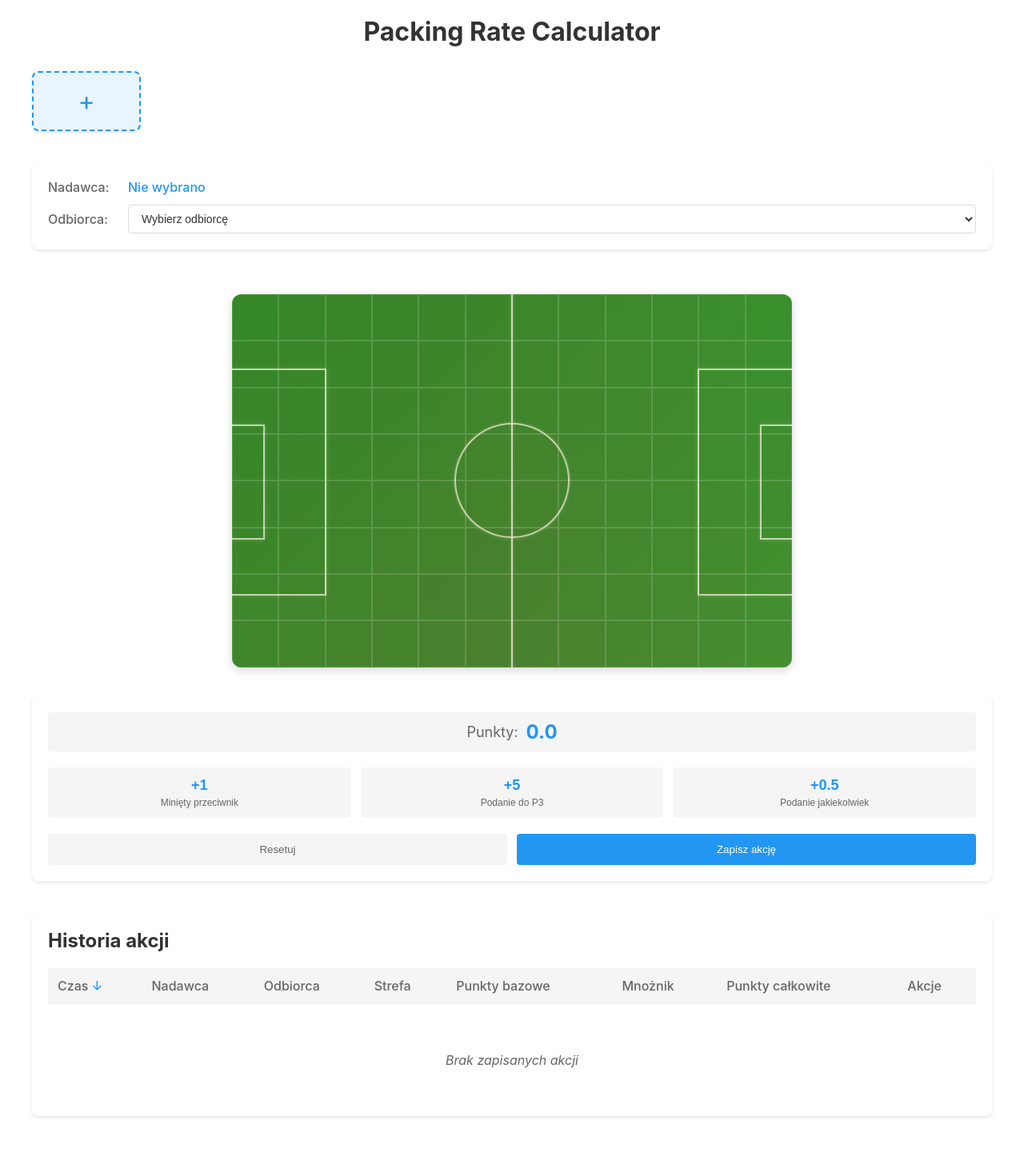
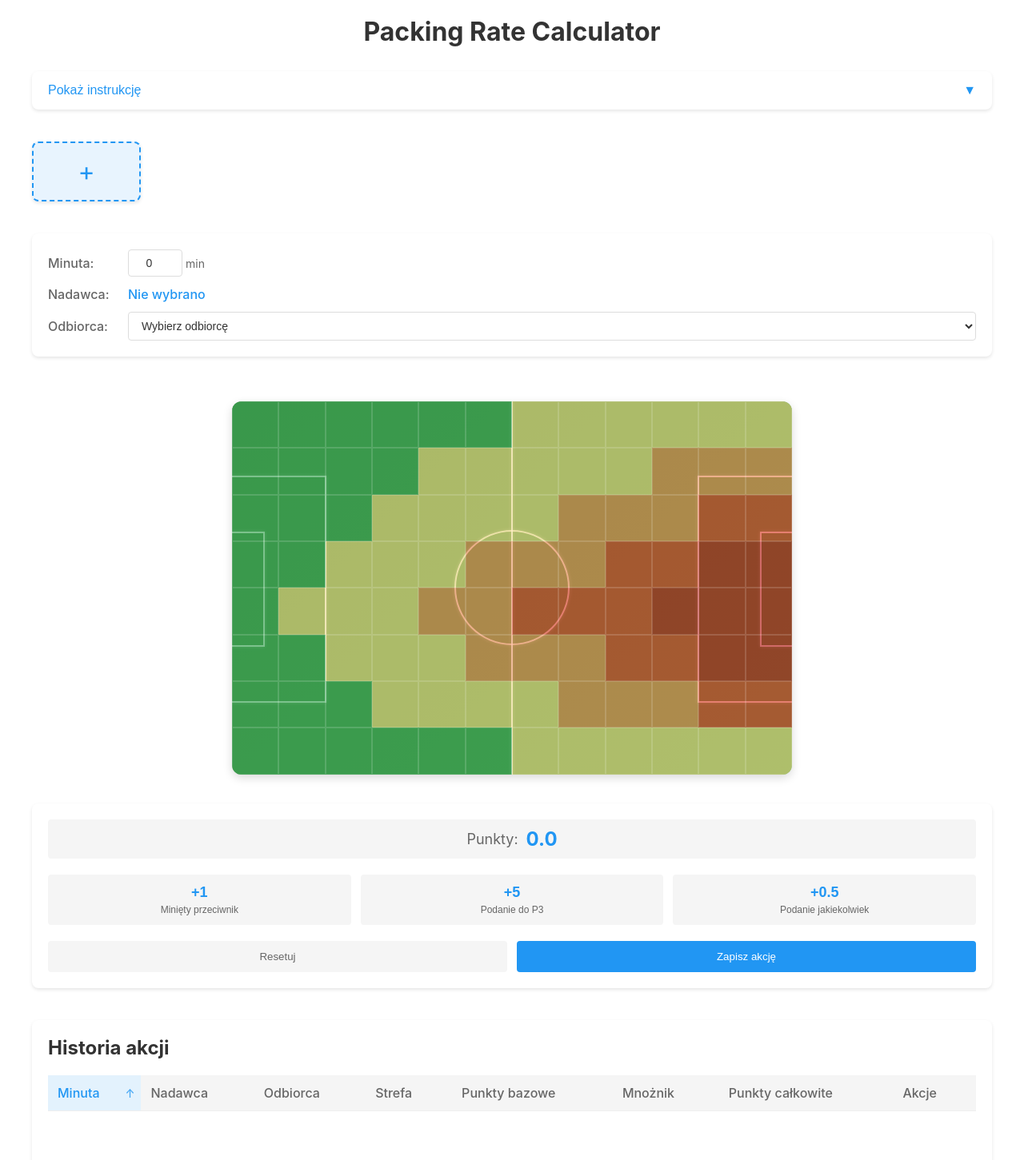
Before and after one commit to mocano6/packing, a React (Create React App) app: page / in a window 1280 px wide. Shown: the top 1451 px of the page at 80% size. Built offline with nearby package versions, Linux system fonts and the light colour scheme.

Commit message:
work part 2_

```diff
--- a/src/App.tsx
+++ b/src/App.tsx
@@ -10,6 +10,7 @@ import ActionsTable from "./components/ActionsTable/ActionsTable";
 import PlayerModal from "./components/PlayerModal/PlayerModal";
 import { XT_VALUES } from "./components/FootballPitch/constants";
 import PlayersGrid from "./components/PlayersGrid/PlayersGrid";
+import Instructions from "./components/Instructions/Instructions";
 
 const App: React.FC = () => {
   // Stan dla zawodników
@@ -35,6 +36,7 @@ const App: React.FC = () => {
   );
   const [selectedZone, setSelectedZone] = useState<number | null>(null);
   const [currentPoints, setCurrentPoints] = useState(0);
+  const [actionMinute, setActionMinute] = useState<number>(0);
 
   // Zapisywanie danych przy zmianach
   useEffect(() => {
@@ -50,6 +52,7 @@ const App: React.FC = () => {
     setSelectedReceiverId(null);
     setSelectedZone(null);
     setCurrentPoints(0);
+    setActionMinute(0);
   };
 
   // Funkcja obsługująca zapisywanie/edycję zawodnika
@@ -98,6 +101,7 @@ const App: React.FC = () => {
     const newAction: Action = {
       id: crypto.randomUUID(),
       timestamp: new Date().toISOString(),
+      minute: actionMinute,
       senderId: selectedPlayerId,
       senderName: sender.name,
       senderNumber: sender.number,
@@ -128,6 +132,7 @@ const App: React.FC = () => {
       </header>
 
       <main className="content">
+        <Instructions />
         <PlayersGrid
           players={players}
           selectedPlayerId={selectedPlayerId}
@@ -145,6 +150,8 @@ const App: React.FC = () => {
           selectedPlayerId={selectedPlayerId}
           selectedReceiverId={selectedReceiverId}
           onReceiverSelect={setSelectedReceiverId}
+          actionMinute={actionMinute}
+          onMinuteChange={setActionMinute}
         />
 
         <FootballPitch
--- a/src/components/ActionsTable/ActionsTable.module.css
+++ b/src/components/ActionsTable/ActionsTable.module.css
@@ -39,15 +39,27 @@
   cursor: pointer;
   user-select: none;
   position: relative;
+  padding-right: 25px;
+  transition: background-color 0.2s;
 }
 
 .table th:hover {
   background-color: #e0e0e0;
 }
 
+.table th[data-active-sort="true"] {
+  color: #2196f3;
+  background-color: #e3f2fd;
+}
+
 .sortIndicator {
-  margin-left: 4px;
+  position: absolute;
+  right: 8px;
+  top: 50%;
+  transform: translateY(-50%);
   color: #2196f3;
+  font-size: 14px;
+  opacity: 0.8;
 }
 
 .table tbody tr:hover {
--- a/src/components/ActionsTable/ActionsTable.tsx
+++ b/src/components/ActionsTable/ActionsTable.tsx
@@ -10,23 +10,28 @@ const ActionsTable: React.FC<ActionsTableProps> = ({
   onDeleteAction,
 }) => {
   const [sortConfig, setSortConfig] = useState<SortConfig>({
-    key: "timestamp",
-    direction: "desc",
+    key: "minute",
+    direction: "asc",
   });
-
-  const formatDate = (timestamp: string) => {
-    return new Date(timestamp).toLocaleString("pl-PL", {
-      day: "2-digit",
-      month: "2-digit",
-      year: "numeric",
-      hour: "2-digit",
-      minute: "2-digit",
-    });
-  };
 
   const sortedActions = useMemo(() => {
     const sorted = [...actions];
     sorted.sort((a, b) => {
+      if (sortConfig.key === "senderName") {
+        const aValue = `${a.senderNumber} - ${a.senderName}`;
+        const bValue = `${b.senderNumber} - ${b.senderName}`;
+        return sortConfig.direction === "asc"
+          ? aValue.localeCompare(bValue)
+          : bValue.localeCompare(aValue);
+      }
+      if (sortConfig.key === "receiverName") {
+        const aValue = `${a.receiverNumber} - ${a.receiverName}`;
+        const bValue = `${b.receiverNumber} - ${b.receiverName}`;
+        return sortConfig.direction === "asc"
+          ? aValue.localeCompare(bValue)
+          : bValue.localeCompare(aValue);
+      }
+
       if (a[sortConfig.key] < b[sortConfig.key]) {
         return sortConfig.direction === "asc" ? -1 : 1;
       }
@@ -46,6 +51,17 @@ const ActionsTable: React.FC<ActionsTableProps> = ({
     }));
   };
 
+  const renderSortIndicator = (key: keyof Action) => {
+    if (sortConfig.key === key) {
+      return (
+        <span className={styles.sortIndicator}>
+          {sortConfig.direction === "asc" ? "↑" : "↓"}
+        </span>
+      );
+    }
+    return null;
+  };
+
   return (
     <div className={styles.tableContainer}>
       <h2 className={styles.tableTitle}>Historia akcji</h2>
@@ -53,26 +69,47 @@ const ActionsTable: React.FC<ActionsTableProps> = ({
         <table className={styles.table}>
           <thead>
             <tr>
-              <th onClick={() => requestSort("timestamp")}>
-                Czas
-                {sortConfig.key === "timestamp" && (
-                  <span className={styles.sortIndicator}>
-                    {sortConfig.direction === "asc" ? "↑" : "↓"}
-                  </span>
-                )}
+              <th
+                onClick={() => requestSort("minute")}
+                data-active-sort={sortConfig.key === "minute"}
+              >
+                Minuta {renderSortIndicator("minute")}
               </th>
-              <th>Nadawca</th>
-              <th>Odbiorca</th>
-              <th>Strefa</th>
-              <th>Punkty bazowe</th>
-              <th>Mnożnik</th>
-              <th onClick={() => requestSort("totalPoints")}>
-                Punkty całkowite
-                {sortConfig.key === "totalPoints" && (
-                  <span className={styles.sortIndicator}>
-                    {sortConfig.direction === "asc" ? "↑" : "↓"}
-                  </span>
-                )}
+              <th
+                onClick={() => requestSort("senderName")}
+                data-active-sort={sortConfig.key === "senderName"}
+              >
+                Nadawca {renderSortIndicator("senderName")}
+              </th>
+              <th
+                onClick={() => requestSort("receiverName")}
+                data-active-sort={sortConfig.key === "receiverName"}
+              >
+                Odbiorca {renderSortIndicator("receiverName")}
+              </th>
+              <th
+                onClick={() => requestSort("zone")}
+                data-active-sort={sortConfig.key === "zone"}
+              >
+                Strefa {renderSortIndicator("zone")}
+              </th>
+              <th
+                onClick={() => requestSort("basePoints")}
+                data-active-sort={sortConfig.key === "basePoints"}
+              >
+                Punkty bazowe {renderSortIndicator("basePoints")}
+              </th>
+              <th
+                onClick={() => requestSort("multiplier")}
+                data-active-sort={sortConfig.key === "multiplier"}
+              >
+                Mnożnik {renderSortIndicator("multiplier")}
+              </th>
+              <th
+                onClick={() => requestSort("totalPoints")}
+                data-active-sort={sortConfig.key === "totalPoints"}
+              >
+                Punkty całkowite {renderSortIndicator("totalPoints")}
               </th>
               {onDeleteAction && <th>Akcje</th>}
             </tr>
@@ -80,7 +117,7 @@ const ActionsTable: React.FC<ActionsTableProps> = ({
           <tbody>
             {sortedActions.map((action) => (
               <tr key={action.id}>
-                <td>{formatDate(action.timestamp)}</td>
+                <td>{action.minute}'</td>
                 <td>{`${action.senderNumber} - ${action.senderName}`}</td>
                 <td>{`${action.receiverNumber} - ${action.receiverName}`}</td>
                 <td>{action.zone}</td>
--- a/src/components/FootballPitch/ZoneCell.tsx
+++ b/src/components/FootballPitch/ZoneCell.tsx
@@ -3,6 +3,7 @@
 import React from "react";
 import styles from "./FootballPitch.module.css";
 import { ZoneCellProps } from "./FootballPitch.types";
+import { getXTColor, getZoneDescription, formatXTValue } from "./utils";
 
 const ZoneCell: React.FC<ZoneCellProps> = ({
   zoneIndex,
@@ -15,14 +16,12 @@ const ZoneCell: React.FC<ZoneCellProps> = ({
       className={`${styles.zoneCell} ${isSelected ? styles.selected : ""}`}
       onClick={() => onSelect(zoneIndex)}
       style={{
-        // Gradient od zielonego do czerwonego bazując na wartości xT
-        backgroundColor: `rgba(${Math.round(255 * xTValue)},
-                              ${Math.round(255 * (1 - xTValue))},
-                              0,
-                              0.2)`,
+        backgroundColor: getXTColor(xTValue),
       }}
+      title={`${getZoneDescription(zoneIndex)}
+Wartość xT: ${formatXTValue(xTValue)}`}
     >
-      <span className={styles.xTValue}>{xTValue.toFixed(3)}</span>
+      <span className={styles.xTValue}>{formatXTValue(xTValue)}</span>
     </div>
   );
 };
--- a/src/components/FootballPitch/constants.ts
+++ b/src/components/FootballPitch/constants.ts
@@ -1,37 +1,17 @@
 // src/components/FootballPitch/constants.ts
 
-// Wartości xT dla każdej strefy boiska (12x8 grid)
+// Wartości xT dla siatki 12x8, gdzie:
+// - Najwyższe wartości są w prawej części boiska (okolice bramki)
+// - Wartości rosną w kierunku bramki przeciwnika
+// - Środkowe kolumny mają wyższe wartości niż boczne
 export const XT_VALUES: number[][] = [
-  [
-    0.322, 0.344, 0.368, 0.385, 0.403, 0.42, 0.42, 0.403, 0.385, 0.368, 0.344,
-    0.322,
-  ],
-  [
-    0.344, 0.368, 0.392, 0.411, 0.43, 0.449, 0.449, 0.43, 0.411, 0.392, 0.368,
-    0.344,
-  ],
-  [
-    0.368, 0.392, 0.418, 0.438, 0.459, 0.479, 0.479, 0.459, 0.438, 0.418, 0.392,
-    0.368,
-  ],
-  [
-    0.385, 0.411, 0.438, 0.46, 0.482, 0.504, 0.504, 0.482, 0.46, 0.438, 0.411,
-    0.385,
-  ],
-  [
-    0.403, 0.43, 0.459, 0.482, 0.506, 0.53, 0.53, 0.506, 0.482, 0.459, 0.43,
-    0.403,
-  ],
-  [
-    0.42, 0.449, 0.479, 0.504, 0.53, 0.556, 0.556, 0.53, 0.504, 0.479, 0.449,
-    0.42,
-  ],
-  [
-    0.438, 0.468, 0.5, 0.527, 0.555, 0.583, 0.583, 0.555, 0.527, 0.5, 0.468,
-    0.438,
-  ],
-  [
-    0.456, 0.488, 0.522, 0.551, 0.581, 0.612, 0.612, 0.581, 0.551, 0.522, 0.488,
-    0.456,
-  ],
+  // Lewa strona (obrona) -> Prawa strona (atak)
+  [0.322, 0.33, 0.34, 0.35, 0.36, 0.37, 0.38, 0.39, 0.4, 0.41, 0.42, 0.43],
+  [0.33, 0.34, 0.35, 0.365, 0.38, 0.39, 0.4, 0.415, 0.43, 0.445, 0.46, 0.47],
+  [0.34, 0.355, 0.37, 0.385, 0.4, 0.415, 0.43, 0.45, 0.47, 0.49, 0.51, 0.52],
+  [0.35, 0.37, 0.39, 0.41, 0.43, 0.45, 0.47, 0.49, 0.52, 0.55, 0.58, 0.59],
+  [0.36, 0.38, 0.4, 0.425, 0.45, 0.475, 0.5, 0.525, 0.55, 0.575, 0.6, 0.612],
+  [0.35, 0.37, 0.39, 0.41, 0.43, 0.45, 0.47, 0.49, 0.52, 0.55, 0.58, 0.59],
+  [0.34, 0.355, 0.37, 0.385, 0.4, 0.415, 0.43, 0.45, 0.47, 0.49, 0.51, 0.52],
+  [0.322, 0.33, 0.34, 0.35, 0.36, 0.37, 0.38, 0.39, 0.4, 0.41, 0.42, 0.43],
 ];
--- /dev/null
+++ b/src/components/FootballPitch/utils.ts
@@ -0,0 +1,53 @@
+// src/components/FootballPitch/utils.ts
+
+/**
+ * Przelicza wartość xT na kolor reprezentujący zagrożenie
+ * @param xTValue - wartość xT (zakres 0.322-0.612)
+ * @returns string z kolorem w formacie rgba
+ */
+export const getXTColor = (xTValue: number): string => {
+  // Normalizacja wartości do zakresu 0-1
+  const normalizedValue = (xTValue - 0.322) / (0.612 - 0.322);
+
+  // Kolory dla różnych przedziałów wartości xT
+  if (normalizedValue < 0.2) {
+    return `rgba(65, 171, 93, 0.6)`; // zielony dla niskich wartości
+  } else if (normalizedValue < 0.4) {
+    return `rgba(254, 224, 139, 0.6)`; // żółty dla średnio-niskich
+  } else if (normalizedValue < 0.6) {
+    return `rgba(252, 141, 89, 0.6)`; // pomarańczowy dla średnich
+  } else if (normalizedValue < 0.8) {
+    return `rgba(239, 59, 44, 0.6)`; // czerwony dla wysokich
+  } else {
+    return `rgba(203, 24, 29, 0.6)`; // ciemnoczerwony dla najwyższych
+  }
+};
+
+/**
+ * Zwraca opis strefy boiska na podstawie indeksu
+ * @param zoneIndex - indeks strefy
+ * @returns string z opisem strefy
+ */
+export const getZoneDescription = (zoneIndex: number): string => {
+  const rowIndex = Math.floor(zoneIndex / 12);
+  const colIndex = zoneIndex % 12;
+
+  if (rowIndex < 2) {
+    return "Strefa defensywna";
+  } else if (rowIndex < 4) {
+    return "Strefa środkowa defensywna";
+  } else if (rowIndex < 6) {
+    return "Strefa środkowa ofensywna";
+  } else {
+    return "Strefa ofensywna";
+  }
+};
+
+/**
+ * Formatuje wartość xT do wyświetlenia
+ * @param value - wartość xT
+ * @returns sformatowana wartość jako string
+ */
+export const formatXTValue = (value: number): string => {
+  return value.toFixed(3);
+};
--- /dev/null
+++ b/src/components/Instructions/Instructions.module.css
@@ -0,0 +1,89 @@
+/* src/components/Instructions/Instructions.module.css */
+
+.instructionsContainer {
+  background-color: white;
+  border-radius: 8px;
+  box-shadow: 0 2px 4px rgba(0, 0, 0, 0.1);
+  margin-bottom: 20px;
+}
+
+.toggleButton {
+  width: 100%;
+  padding: 15px 20px;
+  background: none;
+  border: none;
+  text-align: left;
+  cursor: pointer;
+  font-size: 1rem;
+  color: #2196f3;
+  display: flex;
+  justify-content: space-between;
+  align-items: center;
+  transition: background-color 0.2s;
+}
+
+.toggleButton:hover {
+  background-color: #f5f5f5;
+}
+
+.arrow {
+  transition: transform 0.3s ease;
+  display: inline-block;
+  margin-left: 8px;
+}
+
+.up {
+  transform: rotate(180deg);
+}
+
+.down {
+  transform: rotate(0deg);
+}
+
+.instructionsList {
+  padding: 0 20px 20px;
+  border-top: 1px solid #eee;
+}
+
+.instructionsList h3 {
+  color: #333;
+  margin: 20px 0;
+}
+
+.instructionsList ol {
+  padding-left: 20px;
+  margin-bottom: 20px;
+}
+
+.instructionsList li {
+  margin-bottom: 10px;
+  color: #666;
+}
+
+.instructionsList ul {
+  padding-left: 20px;
+  list-style-type: disc;
+}
+
+.instructionsList p {
+  margin: 15px 0;
+  color: #666;
+}
+
+.instructionsList strong {
+  color: #333;
+}
+
+@media (max-width: 600px) {
+  .instructionsContainer {
+    margin: 10px;
+  }
+
+  .toggleButton {
+    padding: 12px 15px;
+  }
+
+  .instructionsList {
+    padding: 0 15px 15px;
+  }
+}
--- /dev/null
+++ b/src/components/Instructions/Instructions.tsx
@@ -0,0 +1,48 @@
+// src/components/Instructions/Instructions.tsx
+
+import React, { useState } from "react";
+import styles from "./Instructions.module.css";
+
+const Instructions: React.FC = () => {
+  const [isExpanded, setIsExpanded] = useState(false);
+
+  return (
+    <div className={styles.instructionsContainer}>
+      <button
+        className={styles.toggleButton}
+        onClick={() => setIsExpanded(!isExpanded)}
+      >
+        {isExpanded ? "Ukryj instrukcję" : "Pokaż instrukcję"}
+        <span
+          className={`${styles.arrow} ${isExpanded ? styles.up : styles.down}`}
+        >
+          ▼
+        </span>
+      </button>
+
+      {isExpanded && (
+        <div className={styles.instructionsList}>
+          <h3>Jak korzystać z aplikacji:</h3>
+          <ol>
+            <li>Wybierz minutę akcji (0-90)</li>
+            <li>Kliknij na zawodnika rozpoczynającego akcję (nadawcę)</li>
+            <li>Kliknij na zawodnika kończącego akcję (odbiorcę)</li>
+            <li>Wybierz strefę boiska, w której zakończono akcję</li>
+            <li>Zatwierdź akcję przyciskiem "Dodaj"</li>
+          </ol>
+          <p>
+            <strong>Uwaga:</strong> Punkty są przyznawane automatycznie na
+            podstawie:
+          </p>
+          <ul>
+            <li>Odległości między zawodnikami</li>
+            <li>Wybranej strefy boiska</li>
+            <li>Pozycji zawodników na boisku</li>
+          </ul>
+        </div>
+      )}
+    </div>
+  );
+};
+
+export default Instructions;
--- a/src/components/SelectionContainer/SelectionContainer.module.css
+++ b/src/components/SelectionContainer/SelectionContainer.module.css
@@ -22,6 +22,44 @@
   min-width: 100px;
   font-weight: 500;
   color: #666;
+}
+
+.senderWrapper {
+  display: flex;
+  align-items: center;
+  gap: 12px;
+}
+
+.minuteInput {
+  display: flex;
+  align-items: center;
+  gap: 4px;
+}
+
+.timeInput {
+  width: 50px;
+  padding: 8px;
+  border: 1px solid #ddd;
+  border-radius: 4px;
+  font-size: 14px;
+  color: #333;
+  text-align: center;
+  transition: border-color 0.2s;
+}
+
+.timeInput:hover {
+  border-color: #2196f3;
+}
+
+.timeInput:focus {
+  outline: none;
+  border-color: #2196f3;
+  box-shadow: 0 0 0 2px rgba(33, 150, 243, 0.2);
+}
+
+.minuteLabel {
+  color: #666;
+  font-size: 14px;
 }
 
 .selectedPlayer {
--- a/src/components/SelectionContainer/SelectionContainer.tsx
+++ b/src/components/SelectionContainer/SelectionContainer.tsx
@@ -9,11 +9,28 @@ const SelectionContainer: React.FC<SelectionContainerProps> = ({
   selectedPlayerId,
   selectedReceiverId,
   onReceiverSelect,
+  actionMinute,
+  onMinuteChange,
 }) => {
   const selectedPlayer = players.find((p) => p.id === selectedPlayerId);
 
   return (
     <div className={styles.selectionContainer}>
+      <div className={styles.selectionRow}>
+        <span className={styles.selectionLabel}>Minuta:</span>
+        <div className={styles.minuteInput}>
+          <input
+            type="number"
+            value={actionMinute}
+            onChange={(e) => onMinuteChange(Number(e.target.value))}
+            min="0"
+            max="90"
+            className={styles.timeInput}
+          />
+          <span className={styles.minuteLabel}>min</span>
+        </div>
+      </div>
+
       <div className={styles.selectionRow}>
         <span className={styles.selectionLabel}>Nadawca:</span>
         <span className={styles.selectedPlayer}>
--- a/src/components/SelectionContainer/SelectionContainer.types.ts
+++ b/src/components/SelectionContainer/SelectionContainer.types.ts
@@ -7,4 +7,6 @@ export interface SelectionContainerProps {
   selectedPlayerId: string | null;
   selectedReceiverId: string | null;
   onReceiverSelect: (playerId: string) => void;
+  actionMinute: number;
+  onMinuteChange: (minute: number) => void;
 }
--- a/src/types/index.ts
+++ b/src/types/index.ts
@@ -7,6 +7,7 @@ export interface Player {
 export interface Action {
   id: string;
   timestamp: string;
+  minute: number;
   senderId: string;
   senderName: string;
   senderNumber: number;
```
